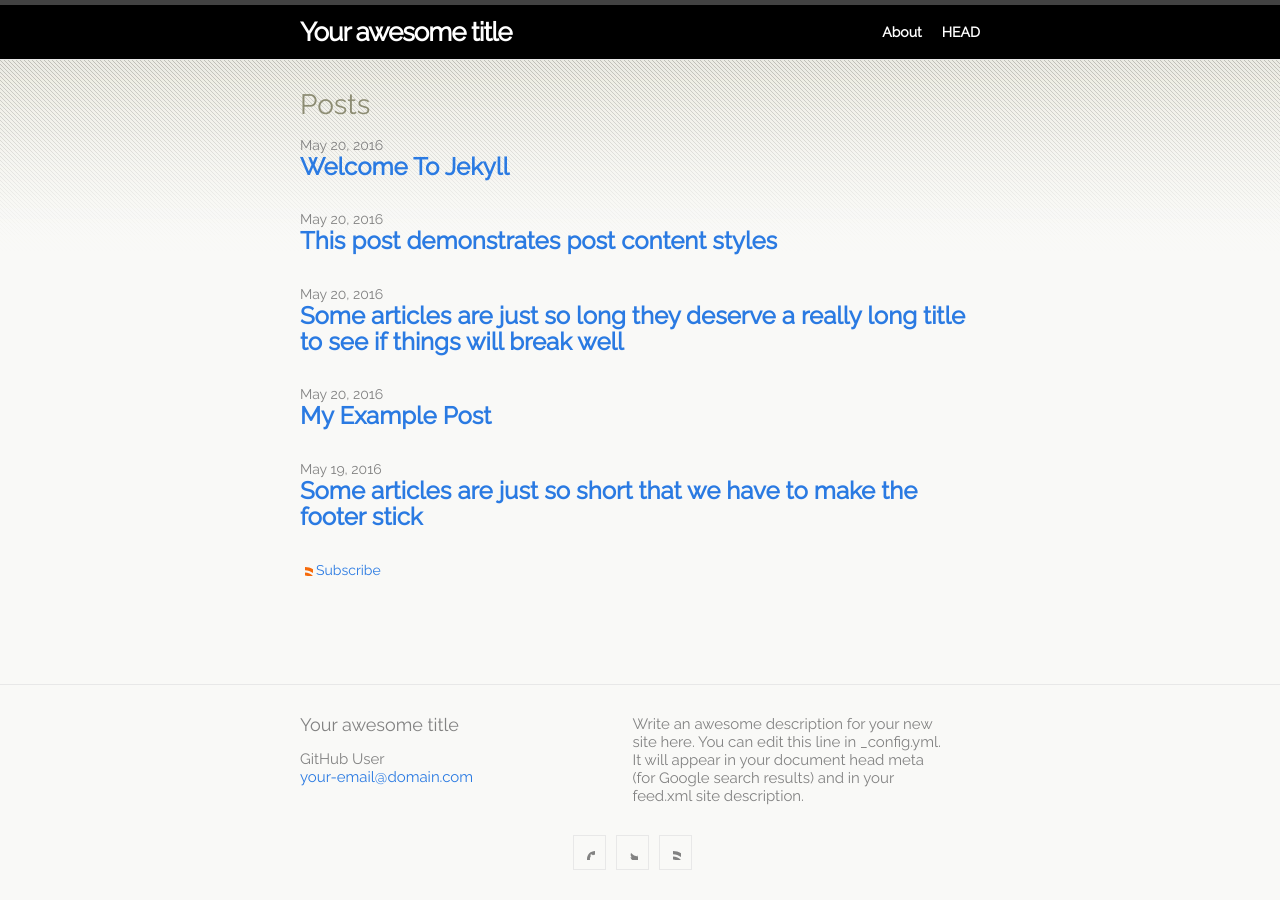
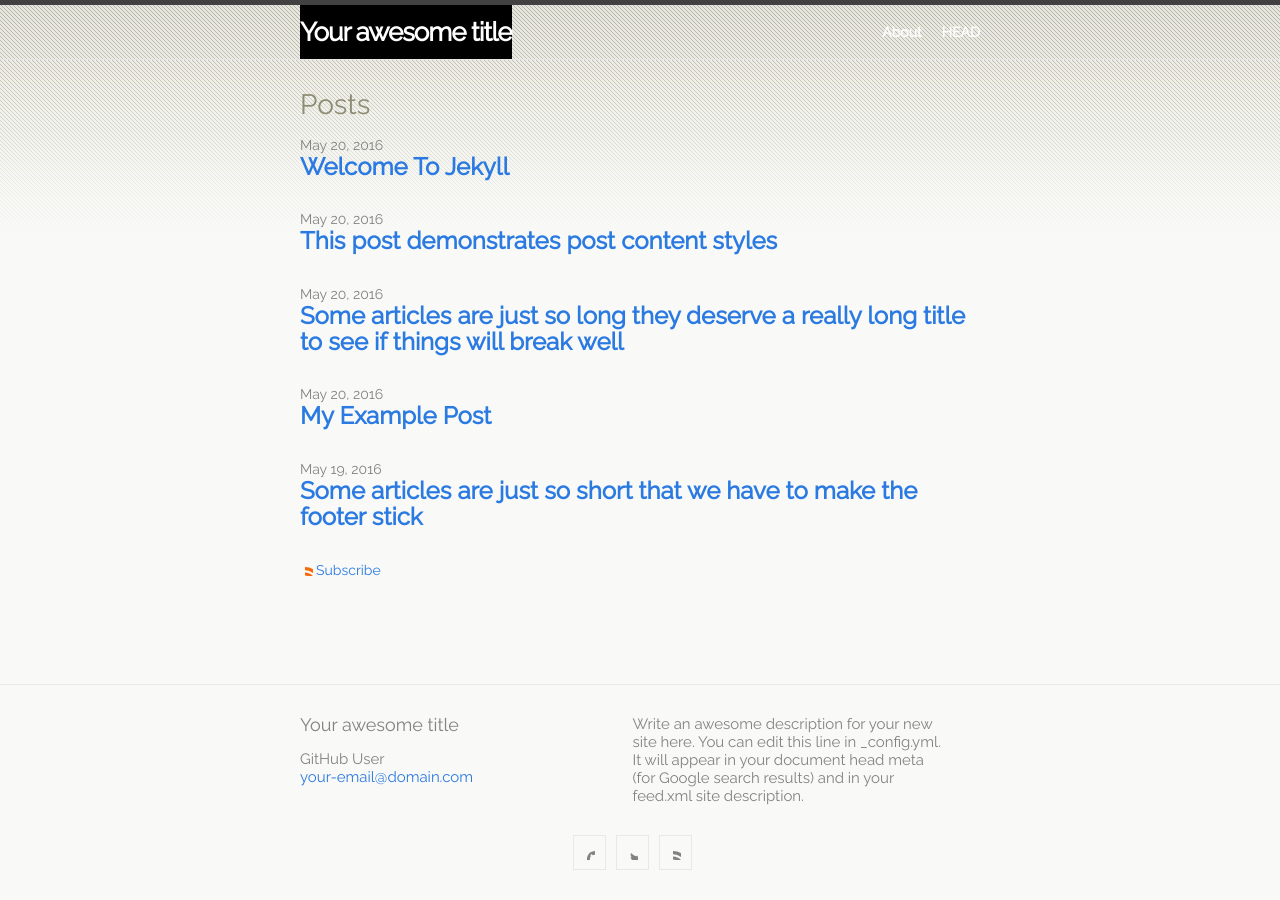
Before and after one commit to 6bita/magasinet, a Jekyll site: the page built from index.md, in a window 1280 px wide. Built offline with Jekyll 4.4.1, drawn with Linux system fonts in a browser that asks for light colours.

Commit message:
Update head.html

```diff
--- a/_includes/head.html
+++ b/_includes/head.html
@@ -20,7 +20,7 @@
 			line-height: 18px;
 		}
 
-    .site-header
+    .site-header .site-title
     {
       background: #000;
       color: #fff;
```
